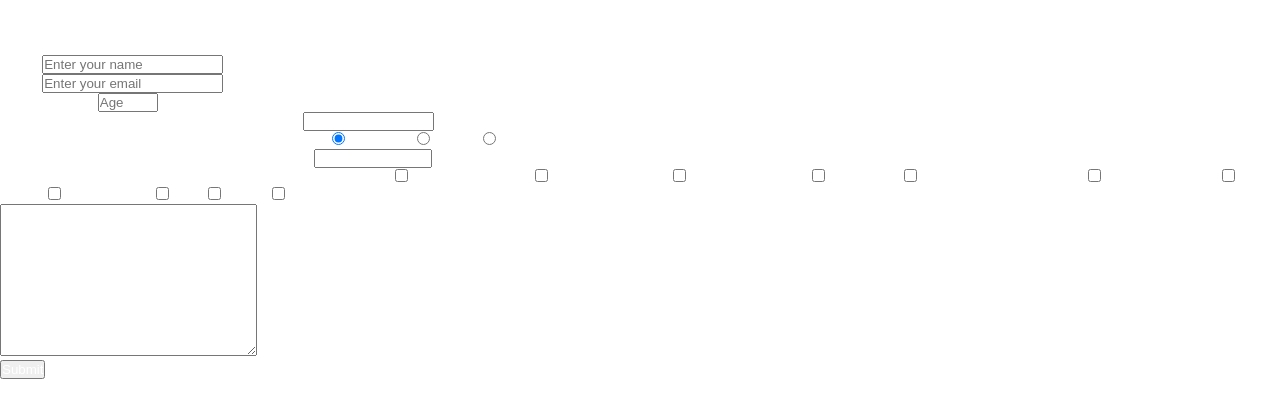
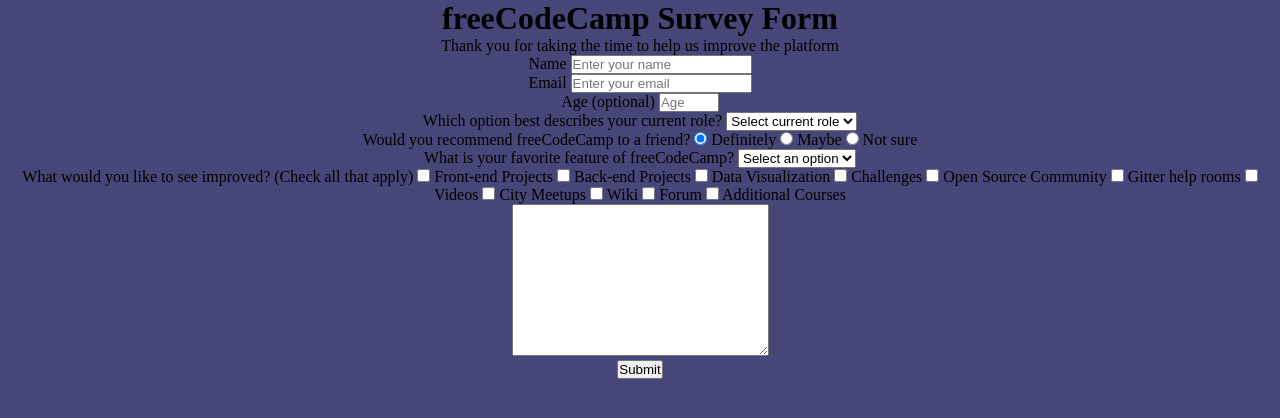
Before and after one commit to pasytchangwa/Sylvestre_Tiabu, a plain HTML site: page index.html in a window 1280 px wide. Drawn offline with Linux system fonts and the light colour scheme.

Commit message:
adding styles

```diff
--- a/css/style.css
+++ b/css/style.css
@@ -2,9 +2,14 @@
  margin: 0;
  padding: 0;
  box-sizing: border-box;
- color: white
 }
 
-#wrapper {
+.wrapper {
+height: 100vh;
  background-color: rgba(18, 18, 83, 0.781);
+ margin: 0 auto;
+    text-align: center;
 }
+section {
+
+}
```
